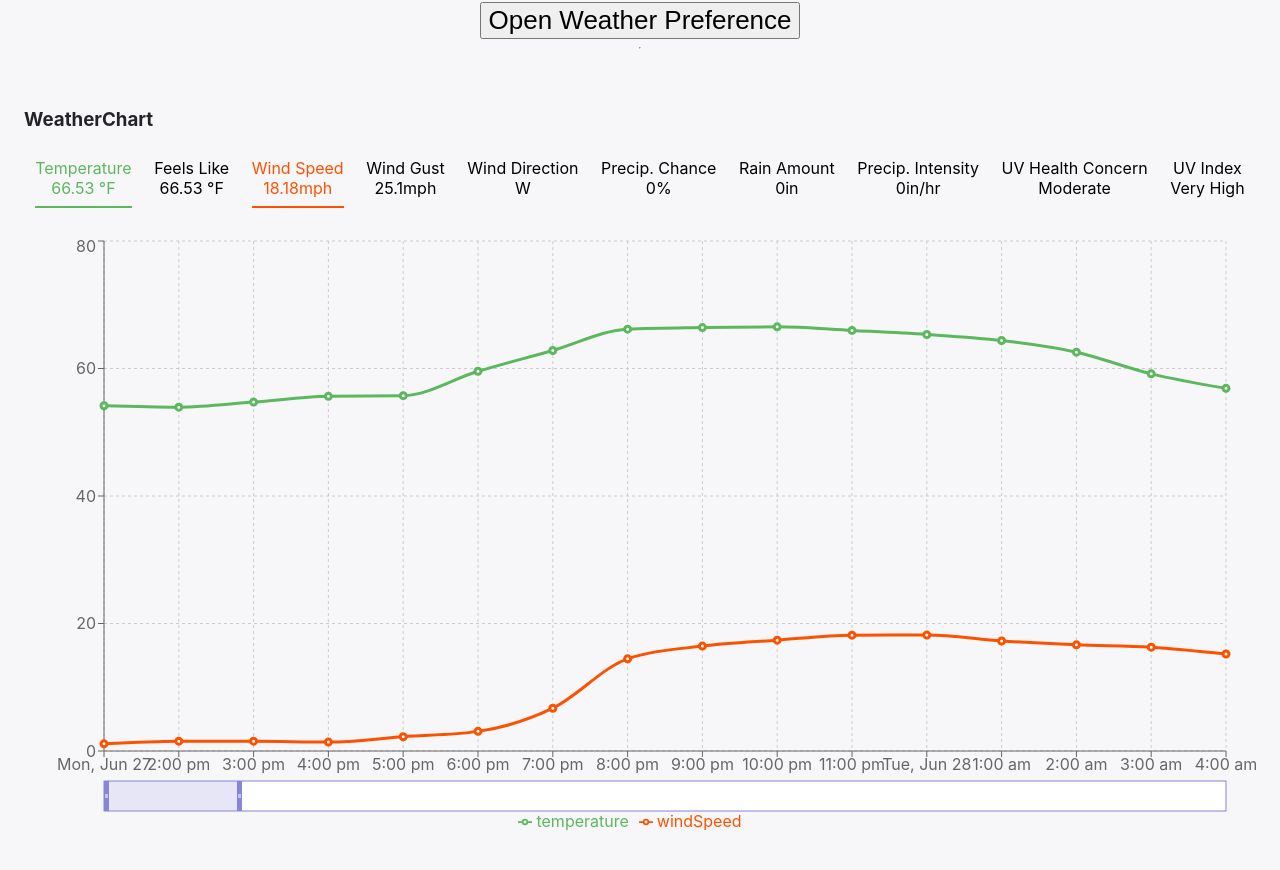
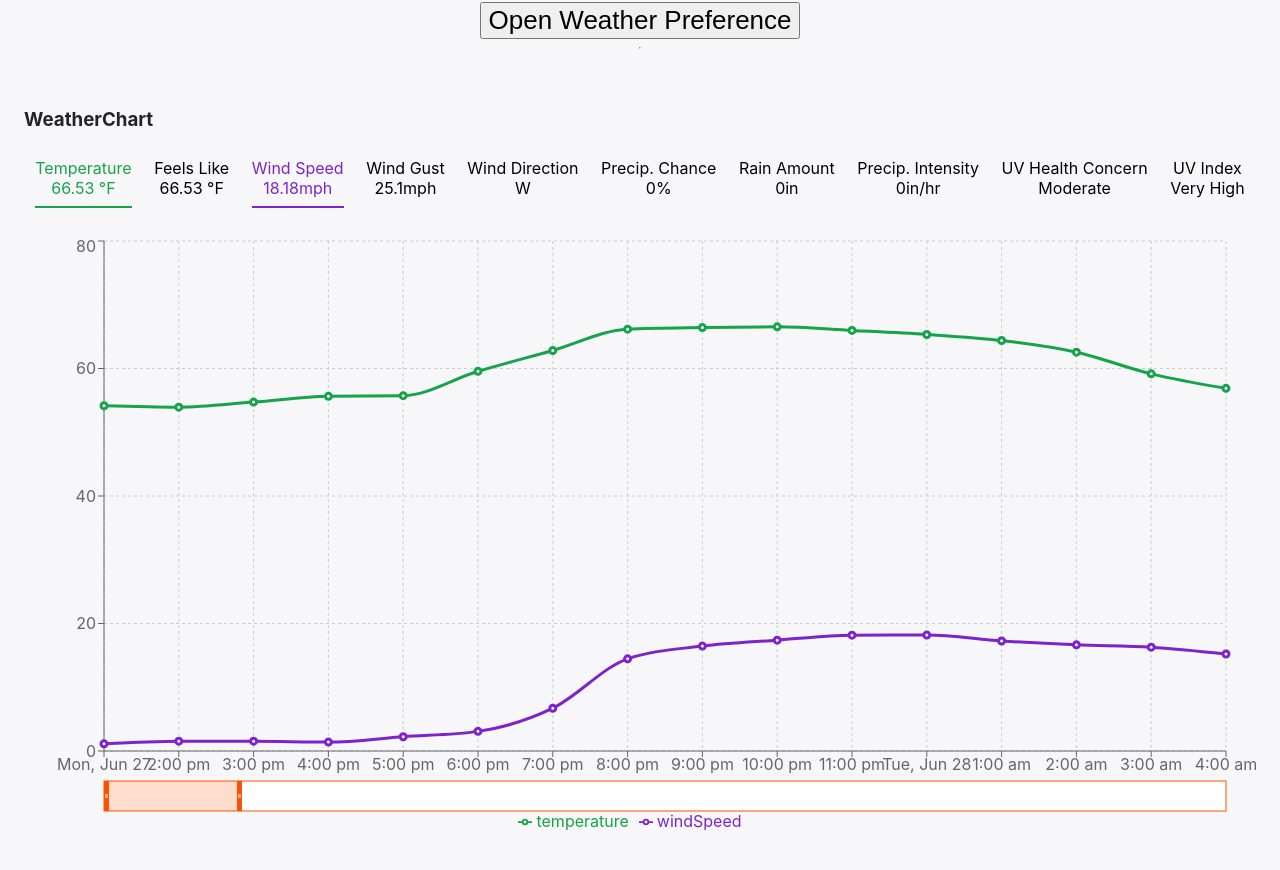
Before and after one commit to alexitaylor/strava-weather-report-jam, a React (Vite) app: page / in a window 1280 px wide. Shown: the part 720-1590 px from the top of the page. Built offline with nearby package versions, Linux system fonts and the light colour scheme.

Commit message:
Update WeatherChart colors

```diff
--- a/src/index.css
+++ b/src/index.css
@@ -71,6 +71,21 @@ code {
   --text-color-secondary: var(--n80-asphalt);
   --text-color-tertiary: var(--n70-gravel);
 
+  /* Custom colors */
+  --blue-600: #2563EB;
+  --cyan-500: #06B6D4;
+  --cyan-600: #0891B2;
+  --indigo-500: #6366F1;
+  --indigo-700: #4338CA;
+  --purple-700: #7E22CE;
+  --pink-600: #DB2777;
+  --rose-600: #E11D48;
+  --amber-600: #D97706;
+  --green-600: #16A34A;
+  --emerald-700: #047857;
+  --emerald-600: #16A34A;
+  --orange-600: #EA580C;
+
   /*Spacing*/
   --spacing-xxsmall: 4px;
   --spacing-xsmall: 6px;
@@ -140,51 +155,51 @@ code {
 }
 
 .has-temperature-color {
-  color: var(--brand-success) !important;
-  border-bottom: 2px solid var(--brand-success) !important;
+  color: var(--green-600) !important;
+  border-bottom: 2px solid var(--green-600) !important;
 }
 
 .has-temperature-apparent-color {
-  color: var(--green) !important;
-  border-bottom: 2px solid var(--green) !important;
+  color: var(--emerald-600) !important;
+  border-bottom: 2px solid var(--emerald-600) !important;
 }
 
 .has-wind-speed-color {
-  color: var(--orange) !important;
-  border-bottom: 2px solid var(--orange) !important;
+  color: var(--purple-700) !important;
+  border-bottom: 2px solid var(--purple-700) !important;
 }
 
 .has-wind-guest-color {
-  color: var(--brand-danger) !important;
-  border-bottom: 2px solid var(--brand-danger) !important;
+  color: var(--rose-600) !important;
+  border-bottom: 2px solid var(--rose-600) !important;
 }
 
 .has-wind-direction-color {
-  color: var(--y50-gold) !important;
-  border-bottom: 2px solid var(--y50-gold) !important;
+  color: var(--pink-600) !important;
+  border-bottom: 2px solid var(--pink-600) !important;
 }
 
 .has-precipitation-probability-color {
-  color: var(--brand-info) !important;
-  border-bottom: 2px solid var(--brand-info) !important;
+  color: var(--blue-600) !important;
+  border-bottom: 2px solid var(--blue-600) !important;
 }
 
 .has-rain-accumulation-color {
-  color: var(--indigo-light) !important;
-  border-bottom: 2px solid var(--indigo-light) !important;
+  color: var(--cyan-600) !important;
+  border-bottom: 2px solid var(--cyan-600) !important;
 }
 
 .has-precipitation-intensity-color {
-  color: var(--cyan-dark) !important;
-  border-bottom: 2px solid var(--cyan-dark) !important;
+  color: var(--indigo-700) !important;
+  border-bottom: 2px solid var(--indigo-700) !important;
 }
 
 .has-uv-health-concern-color {
-  color: var(--y50-gold) !important;
-  border-bottom: 2px solid var(--y50-gold) !important;
+  color: var(--amber-600) !important;
+  border-bottom: 2px solid var(--amber-600) !important;
 }
 
 .has-uv-index-color {
-  color: var(--orange-dark) !important;
-  border-bottom: 2px solid var(--orange-dark) !important;
+  color: var(--orange-600) !important;
+  border-bottom: 2px solid var(--orange-600) !important;
 }
--- a/src/ui/WeatherChart.tsx
+++ b/src/ui/WeatherChart.tsx
@@ -60,61 +60,61 @@ const conditions: Conidtions = {
     key: 'temperature',
     label: 'Temperature',
     colorStyle: 'has-temperature-color',
-    colorVar: 'var(--brand-success)',
+    colorVar: 'var(--green-600)',
   },
   temperatureApparent: {
     key: 'temperatureApparent',
     label: 'Feels Like',
     colorStyle: 'has-temperature-apparent-color',
-    colorVar: 'var(--green)',
+    colorVar: 'var(--emerald-600)',
   },
   windSpeed: {
     key: 'windSpeed',
     label: 'Wind Speed',
     colorStyle: 'has-wind-speed-color',
-    colorVar: 'var(--orange)',
+    colorVar: 'var(--purple-700)',
   },
   windGust: {
     key: 'windGust',
     label: 'Wind Gust',
     colorStyle: 'has-wind-guest-color',
-    colorVar: 'var(--brand-danger)',
+    colorVar: 'var(--rose-600)',
   },
   windDirection: {
     key: 'windDirection',
     label: 'Wind Direction',
     colorStyle: 'has-wind-direction-color',
-    colorVar: 'var(--y50-gold)',
+    colorVar: 'var(--pink-600)',
   },
   precipitationProbability: {
     key: 'precipitationProbability',
     label: 'Precip. Chance',
     colorStyle: 'has-precipitation-probability-color',
-    colorVar: 'var(--brand-info)',
+    colorVar: 'var(--blue-600)',
   },
   rainAccumulation: {
     key: 'rainAccumulation',
     label: 'Rain Amount',
     colorStyle: 'has-rain-accumulation-color',
-    colorVar: 'var(--indigo-light)',
+    colorVar: 'var(--cyan-600)',
   },
   precipitationIntensity: {
     key: 'precipitationIntensity',
     label: 'Precip. Intensity',
     colorStyle: 'has-precipitation-intensity-color',
-    colorVar: 'var(--cyan-dark)',
+    colorVar: 'var(--indigo-700)',
   },
   uvHealthConcern: {
     key: 'uvHealthConcern',
     label: 'UV Health Concern',
     colorStyle: 'has-uv-health-concern-color',
-    colorVar: 'var(--y50-gold)',
+    colorVar: 'var(--amber-600)',
   },
   uvIndex: {
     key: 'uvIndex',
     label: 'UV Index',
     colorStyle: 'has-uv-index-color',
-    colorVar: 'var(--orange-dark)',
+    colorVar: 'var(--orange-600)',
   },
 };
 
@@ -281,7 +281,7 @@ const WeatherChart = ({ weatherTimeLine, currentWeather }: Props) => {
           <YAxis />
           <Tooltip />
           <Legend />
-          <Brush dataKey="startTime" height={30} stroke="#8884d8" endIndex={brushEndIndex} travellerWidth={5} />
+          <Brush dataKey="startTime" height={30} stroke="var(--orange)" endIndex={brushEndIndex} travellerWidth={5} />
           {selectedConditions.map((k) => (
             <Line key={k} type="monotone" dataKey={k} stroke={conditions[k].colorVar} strokeWidth={3} />
           ))}
```
